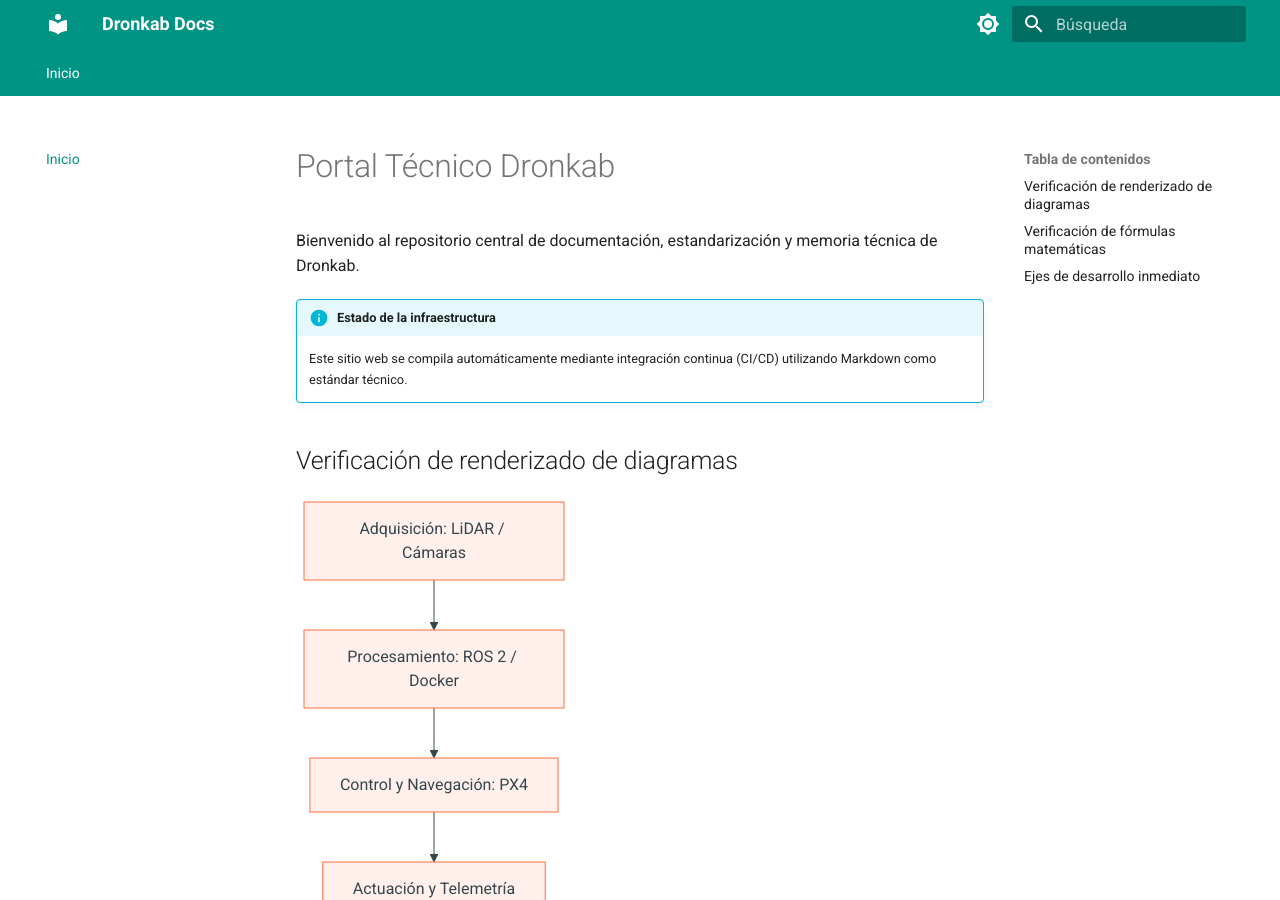
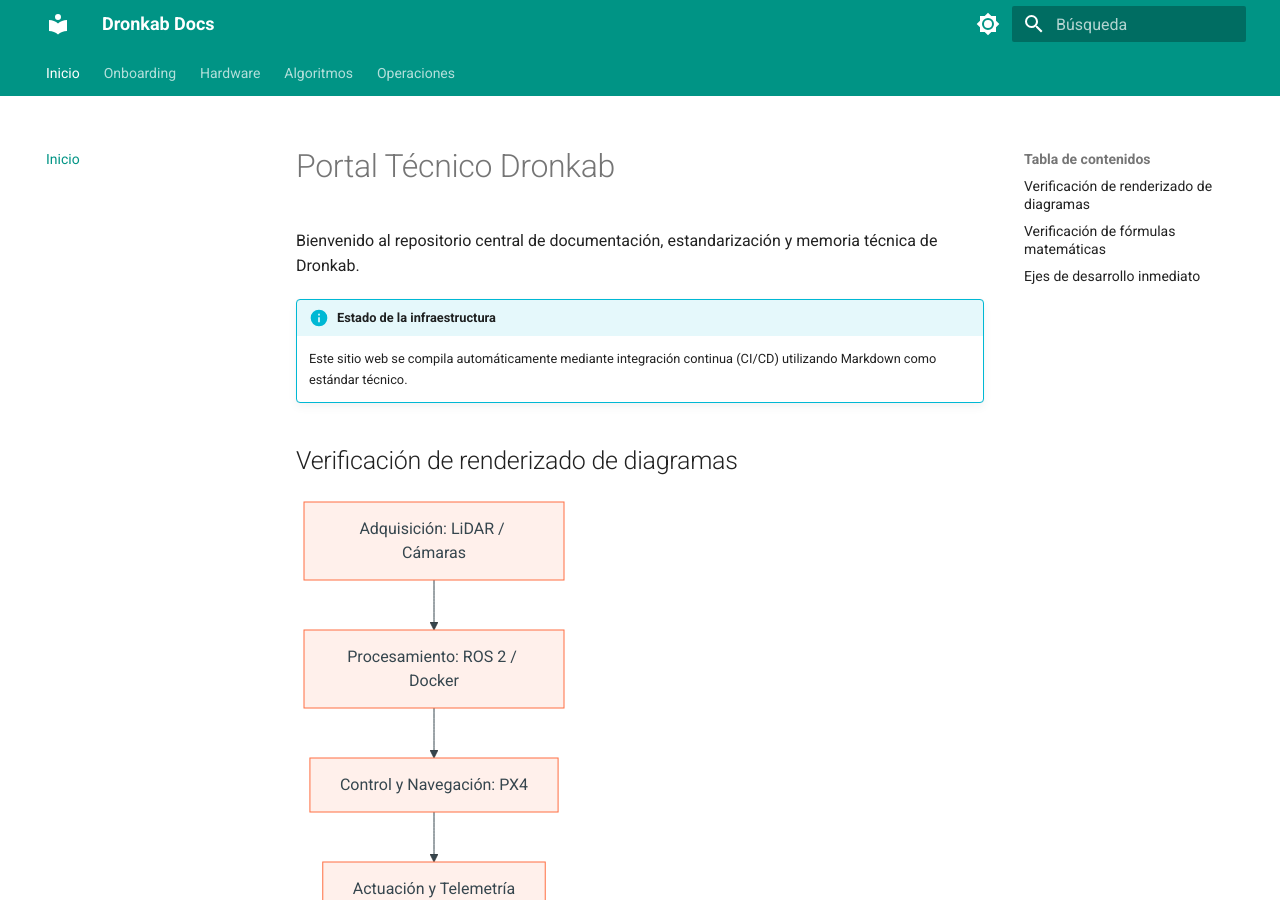
Before and after one commit to Dronkab-UNAQ/dronkab-docs, an MkDocs documentation site: the page built from docs/index.md, in a window 1280 px wide and 900 px high. Built offline with MkDocs 1.6.1 and Material for MkDocs 9.7.7, drawn with Linux system fonts in a browser that asks for light colours; some of the changed lines change nothing that is shown.

Commit message:
docs: implement provisional navigation menu in mkdocs.yml
Added provisional navigation structure with multiple sections.

```diff
--- a/mkdocs.yml
+++ b/mkdocs.yml
@@ -61,6 +61,22 @@ extra_javascript:
   - javascripts/mathjax.js
   - https://unpkg.com/mathjax@3/es5/tex-mml-chtml.js
 
-# Navegación estructural base
+# Navegación provisional (implementa un menú por carpetas)
 nav:
   - Inicio: index.md
+
+  - Onboarding:
+      - Bienvenido al equipo: onboarding/primeros_pasos.md
+      - Entorno Docker: onboarding/entorno_docker.md
+      - Flujo Git y Contribución: onboarding/flujo_git.md
+
+  - Hardware:
+      - Ejemplo de documentación: hardware/ejemplo_documento.md
+      - LiDAR:
+          - Proyecto de estadía: hardware/lidar/estadia_lidar.md
+
+  - Algoritmos:
+      - Ejemplo de documentación: algoritmos/ejemplo_documento.md
+
+  - Operaciones:
+      - Checklist pre-vuelo: operaciones/checklist_vuelo.md
```
